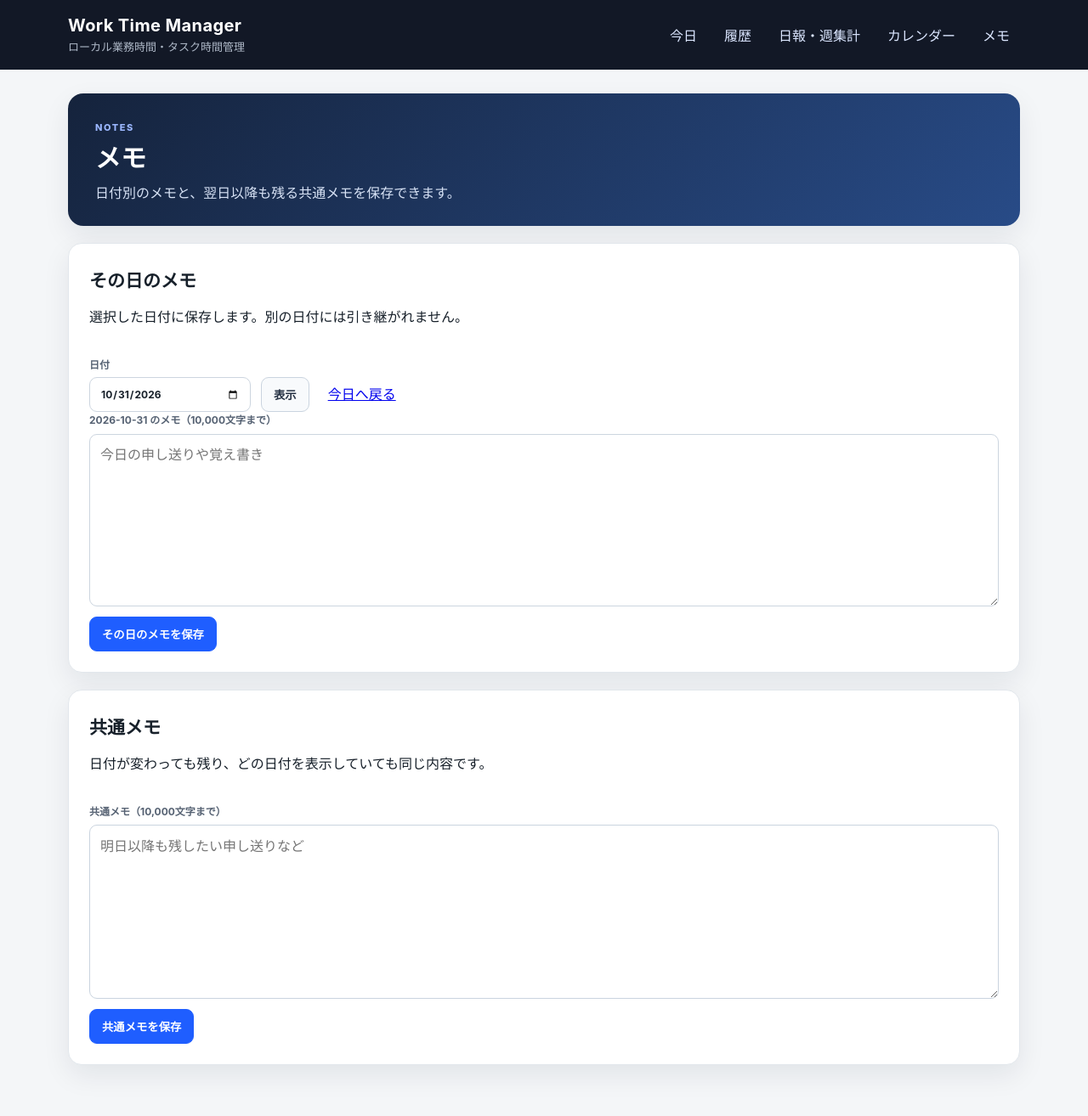
After one commit to Ishikawa-8123/work-time-manager, a Flask app: page /notes in a window 1280 px wide. The commit adds this page. Shown: the whole page at 85% size. Run offline with Flask 3, Linux system fonts and the light colour scheme; data that the repository does not hold is empty.

Commit message:
Add task and log editing with daily notes

```diff
--- a/app.py
+++ b/app.py
@@ -66,6 +66,12 @@ def init_db() -> None:
             CREATE TABLE IF NOT EXISTS notes (
                 id INTEGER PRIMARY KEY CHECK(id = 1),
                 content TEXT NOT NULL
+            );
+
+            CREATE TABLE IF NOT EXISTS daily_notes (
+                work_date TEXT PRIMARY KEY,
+                content TEXT NOT NULL,
+                updated_at TEXT NOT NULL
             );
 
             CREATE TABLE IF NOT EXISTS task_sessions (
@@ -268,7 +274,6 @@ def signed_minutes_filter(value: int | None) -> str:
 def index():
     today = today_jst().isoformat()
     with closing(get_db()) as db:
-        note = db.execute("SELECT content FROM notes WHERE id = 1").fetchone()
         attendance = db.execute(
             "SELECT * FROM attendance WHERE work_date = ?", (today,)
         ).fetchone()
@@ -290,11 +295,12 @@ def index():
 
         sessions = db.execute(
             """
-            SELECT s.id, s.start_time, s.end_time, s.duration_minutes, s.content, t.name AS task_name
+            SELECT s.id, s.task_id, s.start_time, s.end_time, s.duration_minutes,
+                   s.content, t.name AS task_name
             FROM task_sessions s
             JOIN tasks t ON t.id = s.task_id
             WHERE s.work_date = ?
-            ORDER BY s.start_time DESC, s.id DESC
+            ORDER BY t.sort_order, t.id, s.start_time, s.id
             """,
             (today,),
         ).fetchall()
@@ -305,6 +311,15 @@ def index():
         ).fetchone()[0]
         week = weekly_summary(db, today_jst())
 
+    session_groups = []
+    for work_session in sessions:
+        if not session_groups or session_groups[-1]["task_id"] != work_session["task_id"]:
+            session_groups.append({"task_id": work_session["task_id"],
+                                   "task_name": work_session["task_name"],
+                                   "sessions": [], "minutes": 0})
+        session_groups[-1]["sessions"].append(work_session)
+        session_groups[-1]["minutes"] += work_session["duration_minutes"]
+
     return render_template(
         "index.html",
         today=today,
@@ -312,8 +327,8 @@ def index():
         attendance_summary=attendance_summary(attendance),
         tasks=tasks,
         sessions=sessions,
+        session_groups=session_groups,
         total_task_minutes=total_task_minutes,
-        note=note["content"] if note else "",
         week=week,
     )
 
@@ -321,6 +336,7 @@ def index():
 @app.post("/notes")
 def save_note():
     content = request.form.get("content", "")
+    work_date = selected_date(request.form.get("work_date"))
     if len(content) > 10000:
         return "メモは10,000文字以内にしてください。戻って内容を短くしてください。", 400
     with closing(get_db()) as db:
@@ -330,7 +346,38 @@ def save_note():
         )
         db.commit()
     flash("メモを保存しました。", "success")
-    return redirect(url_for("index") + "#notes")
+    return redirect(url_for("notes_page", date=work_date.isoformat()) + "#common-note")
+
+
+@app.get("/notes")
+def notes_page():
+    work_date = selected_date(request.args.get("date"))
+    with closing(get_db()) as db:
+        common = db.execute("SELECT content FROM notes WHERE id = 1").fetchone()
+        daily = db.execute("SELECT content FROM daily_notes WHERE work_date = ?",
+                           (work_date.isoformat(),)).fetchone()
+    return render_template("notes.html", work_date=work_date.isoformat(),
+                           common_note=common["content"] if common else "",
+                           daily_note=daily["content"] if daily else "")
+
+
+@app.post("/notes/daily")
+def save_daily_note():
+    if not request.form.get("work_date"):
+        abort(400, "日付を指定してください。")
+    work_date = selected_date(request.form["work_date"])
+    content = request.form.get("content", "")
+    if len(content) > 10000:
+        abort(400, "その日のメモは10,000文字以内にしてください。")
+    with closing(get_db()) as db:
+        db.execute(
+            "INSERT INTO daily_notes(work_date, content, updated_at) VALUES (?, ?, ?) "
+            "ON CONFLICT(work_date) DO UPDATE SET content = excluded.content, updated_at = excluded.updated_at",
+            (work_date.isoformat(), content, now_jst().isoformat(timespec="seconds")),
+        )
+        db.commit()
+    flash("その日のメモを保存しました。", "success")
+    return redirect(url_for("notes_page", date=work_date.isoformat()) + "#daily-note")
 
 
 @app.post("/attendance")
@@ -470,6 +517,50 @@ def delete_task(task_id: int):
         db.commit()
     flash("タスクを入力一覧から削除しました。作業履歴は残しています。", "success")
     return redirect(url_for("index"))
+
+
+@app.post("/tasks/<int:task_id>/rename")
+def rename_task(task_id: int):
+    name = (request.form.get("name") or "").strip()
+    if not name or len(name) > 120:
+        abort(400, "タスク名は1〜120文字で入力してください。")
+    with closing(get_db()) as db:
+        result = db.execute("UPDATE tasks SET name = ? WHERE id = ? AND deleted_at IS NULL",
+                            (name, task_id))
+        if result.rowcount == 0:
+            abort(404)
+        db.commit()
+    flash("タスク名を変更しました。", "success")
+    return redirect(url_for("index") + "#tasks")
+
+
+@app.post("/sessions/<int:session_id>/edit")
+def edit_session(session_id: int):
+    start_time = request.form.get("start_time") or ""
+    end_time = request.form.get("end_time") or ""
+    duration = minutes_between(start_time, end_time)
+    content = (request.form.get("content") or "").strip()
+    if duration is None or not 0 < duration <= 24 * 60 or len(content) > 2000:
+        abort(400, "作業内容・開始時刻・終了時刻を確認してください。")
+    try:
+        task_id = int(request.form.get("task_id", ""))
+    except ValueError:
+        abort(400, "タスクを選択してください。")
+    with closing(get_db()) as db:
+        work_session = db.execute("SELECT task_id FROM task_sessions WHERE id = ? AND work_date = ?",
+                                  (session_id, today_jst().isoformat())).fetchone()
+        if not work_session:
+            abort(404)
+        task = db.execute("SELECT id FROM tasks WHERE id = ? AND (deleted_at IS NULL OR id = ?)",
+                          (task_id, work_session["task_id"])).fetchone()
+        if not task:
+            abort(400, "選択したタスクは利用できません。")
+        db.execute("UPDATE task_sessions SET task_id = ?, start_time = ?, end_time = ?, "
+                   "duration_minutes = ?, content = ? WHERE id = ?",
+                   (task_id, start_time, end_time, duration, content, session_id))
+        db.commit()
+    flash("作業ログを更新しました。", "success")
+    return redirect(url_for("index") + "#today-log")
 
 
 @app.post("/sessions/<int:session_id>/delete")
--- a/static/style.css
+++ b/static/style.css
@@ -83,6 +83,15 @@ td.content-cell { white-space: pre-wrap; overflow-wrap: anywhere; min-width: 170
 .overtime-summary > div:nth-child(2) { background: #fff4e5; }
 details { margin-top: 20px; }
 summary { cursor: pointer; }
+.inline-edit { margin: 0 0 12px; font-size: 13px; }
+.rename-form { display: flex; align-items: end; gap: 10px; margin: 10px 0; }
+.rename-form label { flex: 1; max-width: 360px; }
+.log-edit { margin: 0 0 8px; }
+.log-edit-form { display: grid; grid-template-columns: repeat(2, minmax(150px, 1fr)); gap: 10px; min-width: 340px; margin: 12px 0; }
+.log-edit-form button { grid-column: 1 / -1; }
+.task-subtotal { background: #f2f6fc; }
+.task-subtotal th, .task-subtotal td { font-size: 13px; font-weight: 700; }
+#daily-note-content, #note-content { display: block; margin: 9px 0 12px; }
 .topbar nav { flex-wrap: wrap; }
 button { border: 1px solid #cad4df; background: #f8fafc; color: #253143; border-radius: 9px; padding: 10px 14px; font-weight: 700; cursor: pointer; }
 button:hover { background: #eef3f8; }
@@ -129,4 +138,6 @@ th { color: #6b7785; font-size: 11px; text-transform: uppercase; letter-spacing:
   .task-row { align-items: flex-start; }
   .session-form { align-items: stretch; }
   .session-form label { width: calc(50% - 18px); }
+  .rename-form, .log-edit-form { display: block; min-width: 0; }
+  .rename-form label, .log-edit-form label { margin: 8px 0; }
 }
--- a/templates/base.html
+++ b/templates/base.html
@@ -17,6 +17,7 @@
       <a href="{{ url_for('history') }}">履歴</a>
       <a href="{{ url_for('reports') }}">日報・週集計</a>
       <a href="{{ url_for('calendar_view') }}">カレンダー</a>
+      <a href="{{ url_for('notes_page') }}">メモ</a>
     </nav>
   </header>
 
--- /dev/null
+++ b/templates/notes.html
@@ -0,0 +1,30 @@
+{% extends "base.html" %}
+{% block title %}メモ | 業務時間管理{% endblock %}
+{% block content %}
+<section class="hero compact-hero"><div><span class="eyebrow">NOTES</span><h2>メモ</h2><p>日付別のメモと、翌日以降も残る共通メモを保存できます。</p></div></section>
+<section class="card" id="daily-note">
+  <div class="section-head"><div><h2>その日のメモ</h2><p>選択した日付に保存します。別の日付には引き継がれません。</p></div></div>
+  <form method="get" action="{{ url_for('notes_page') }}" class="filters">
+    <label>日付 <input type="date" name="date" value="{{ work_date }}" required></label>
+    <button type="submit">表示</button>
+    <a href="{{ url_for('notes_page') }}">今日へ戻る</a>
+  </form>
+  <form method="post" action="{{ url_for('save_daily_note') }}">
+    <input type="hidden" name="csrf_token" value="{{ csrf_token }}">
+    <input type="hidden" name="work_date" value="{{ work_date }}">
+    <label for="daily-note-content">{{ work_date }} のメモ（10,000文字まで）</label>
+    <textarea id="daily-note-content" name="content" rows="7" maxlength="10000" placeholder="今日の申し送りや覚え書き">{{ daily_note }}</textarea>
+    <button class="primary" type="submit">その日のメモを保存</button>
+  </form>
+</section>
+<section class="card" id="common-note">
+  <div class="section-head"><div><h2>共通メモ</h2><p>日付が変わっても残り、どの日付を表示していても同じ内容です。</p></div></div>
+  <form method="post" action="{{ url_for('save_note') }}">
+    <input type="hidden" name="csrf_token" value="{{ csrf_token }}">
+    <input type="hidden" name="work_date" value="{{ work_date }}">
+    <label for="note-content">共通メモ（10,000文字まで）</label>
+    <textarea id="note-content" name="content" rows="7" maxlength="10000" placeholder="明日以降も残したい申し送りなど">{{ common_note }}</textarea>
+    <button class="primary" type="submit">共通メモを保存</button>
+  </form>
+</section>
+{% endblock %}
```
Also changed, not shown: REVIEW.md (+6 -2 lines), SETUP.md (+5 -3 lines), templates/index.html (+26 -13 lines), tests/test_app.py (+39 -1 lines), README.md.
